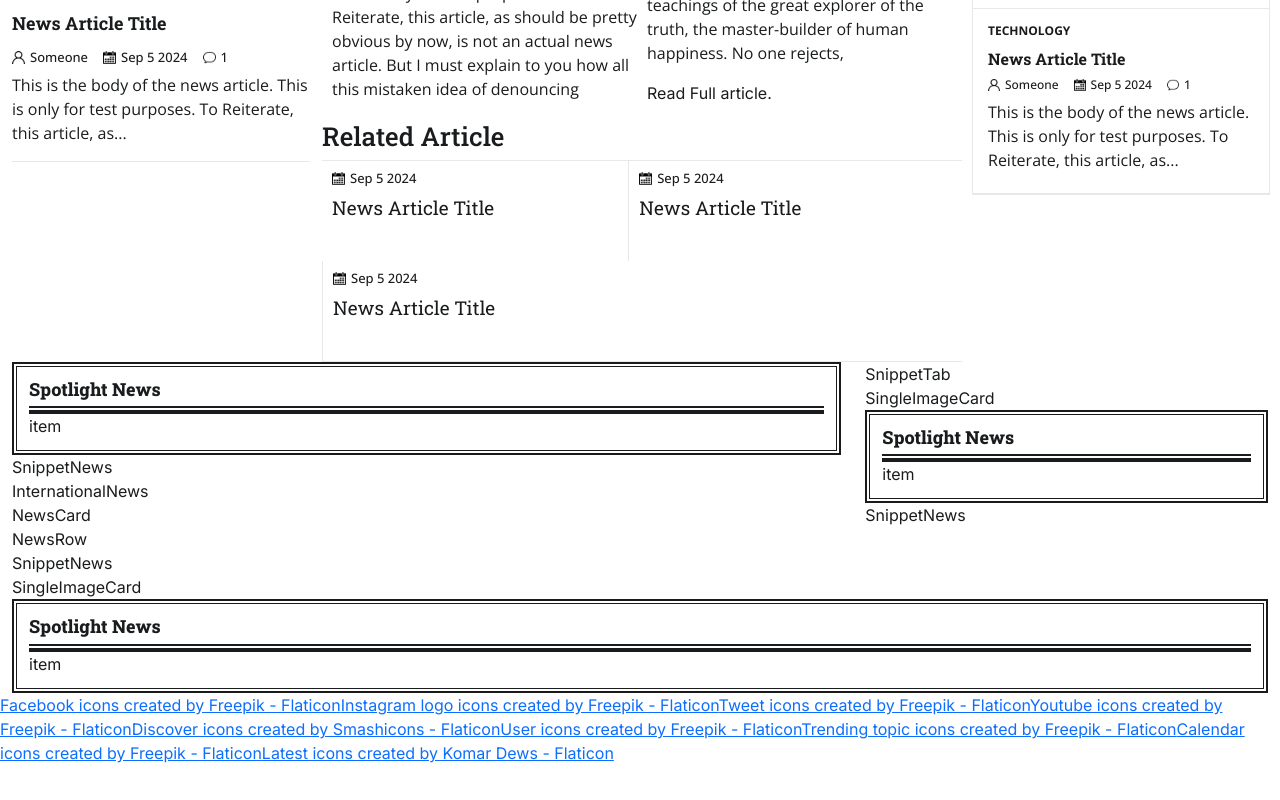
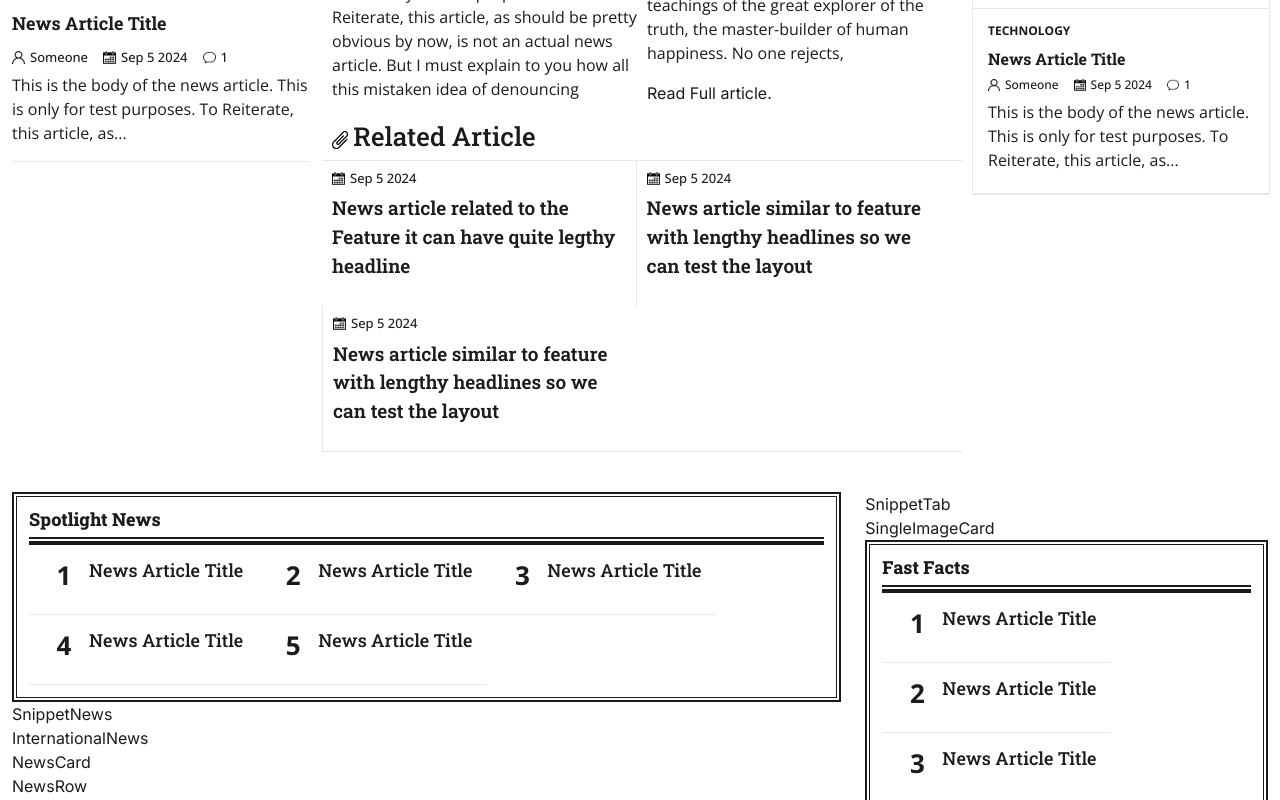
Before and after one commit to srijit1605/communicationWire, a Next.js app in the folder news-wire/: page / in a window 1280 px wide. Shown: the part 1080-1880 px from the top of the page. Before the commit the page ends 1845 px from the top, so only its background shows below. Built offline with nearby package versions, Linux system fonts and the light colour scheme; no server answers.

Commit message:
styling modifications

```diff
--- a/news-wire/app/page.js
+++ b/news-wire/app/page.js
@@ -39,7 +39,7 @@ useEffect(() => {
   return (
     <div className={styles.main}>
       <Container className={styles.heroContainerAlignment}>
-        <Row>
+        <Row className={styles.rowGutter}>
           <Col className={styles.heroLeftHighlights}><LeftHighlights/></Col>
           <Col xs={6} className={styles.heroFeatureSection}>
           <HeroFeature/>
@@ -50,7 +50,7 @@ useEffect(() => {
           </Col>
         </Row>
 
-        <Row>
+        <Row className={styles.rowGutter}>
           <Col sm={12} md={8} >
           <LeftHandWidget/>
           </Col>
@@ -59,7 +59,7 @@ useEffect(() => {
           </Col>
         </Row>
 
-        <Row>
+        <Row className={styles.rowGutter}>
           <Col>
           <BottomWidget/>
           </Col>
--- a/news-wire/app/page.module.css
+++ b/news-wire/app/page.module.css
@@ -24,3 +24,7 @@
   margin: 10px 0 !important;
   padding: 0 10px !important;
 }
+
+.rowGutter {
+  margin-bottom: 40px;
+}
--- a/news-wire/components/BottomWidgets/BottomWidget.jsx
+++ b/news-wire/components/BottomWidgets/BottomWidget.jsx
@@ -4,11 +4,52 @@ import SpotlightNews from '../NewsPreviews/SpotlightNews/SpotlightNews'
 import ImageCard from './ImageCard/ImageCard'
 
 const BottomWidget = () => {
+  const articles = [{
+    title: 'News Article Title',
+    body: 'This is the body of the news article. This is only for test purposes. To Reiterate, this article, as should be pretty obvious by now, is not an actual news article.',
+    author: 'someone',
+    date: 'Sep 5 2024',
+    comments: '1',
+    categories: 'Technology'
+},
+{
+    title: 'News Article Title',
+    body: 'This is the body of the news article. This is only for test purposes. To Reiterate, this article, as should be pretty obvious by now, is not an actual news article.',
+    author: 'someone',
+    date: 'Sep 5 2024',
+    comments: '1',
+    categories: 'Technology'
+},
+{
+    title: 'News Article Title',
+    body: 'This is the body of the news article. This is only for test purposes. To Reiterate, this article, as should be pretty obvious by now, is not an actual news article.',
+    author: 'someone',
+    date: 'Sep 5 2024',
+    comments: '1',
+    categories: 'Technology'
+},
+{
+    title: 'News Article Title',
+    body: 'This is the body of the news article. This is only for test purposes. To Reiterate, this article, as should be pretty obvious by now, is not an actual news article.',
+    author: 'someone',
+    date: 'Sep 5 2024',
+    comments: '1',
+    categories: 'Technology'
+},
+{
+    title: 'News Article Title',
+    body: 'This is the body of the news article. This is only for test purposes. To Reiterate, this article, as should be pretty obvious by now, is not an actual news article.',
+    author: 'someone',
+    date: 'Sep 5 2024',
+    comments: '1',
+    categories: 'Technology'
+}]
+
   return (
     <div>
         <SnippetNews/>
         <ImageCard/>
-        <SpotlightNews/>
+        <SpotlightNews title={'Local News'} articles={articles}/>
     </div>
   )
 }
--- a/news-wire/components/Hero/HeroFeature/FeatureRelated/FeatureRelated.jsx
+++ b/news-wire/components/Hero/HeroFeature/FeatureRelated/FeatureRelated.jsx
@@ -4,7 +4,7 @@ import FeatureRelatedArticle from './FeatureRelatedArticle/FeatureRelatedArticle
 
 const FeatureRelated = () => {
     const articles = [{
-        title: 'News Article Title',
+        title: 'News article related to the Feature it can have quite legthy headline',
         body: 'This is the body of the news article. This is only for test purposes. To Reiterate, this article, as should be pretty obvious by now, is not an actual news article.',
         author: 'someone',
         date: 'Sep 5 2024',
@@ -12,7 +12,7 @@ const FeatureRelated = () => {
         categories: 'Technology'
     },
     {
-        title: 'News Article Title',
+        title: 'News article similar to feature with lengthy headlines so we can test the layout',
         body: 'This is the body of the news article. This is only for test purposes. To Reiterate, this article, as should be pretty obvious by now, is not an actual news article.',
         author: 'someone',
         date: 'Sep 5 2024',
@@ -20,17 +20,21 @@ const FeatureRelated = () => {
         categories: 'Technology'
     },
     {
-        title: 'News Article Title',
+        title: 'News article similar to feature with lengthy headlines so we can test the layout',
         body: 'This is the body of the news article. This is only for test purposes. To Reiterate, this article, as should be pretty obvious by now, is not an actual news article.',
         author: 'someone',
         date: 'Sep 5 2024',
         comments: '1',
         categories: 'Technology'
-    }]
+    },
+]
 
   return (
     <>
-    <h3 className={styles.relatedHeader}>Related Article</h3>
+    <div className={styles.relativeAlignment}>
+        <img src={'/static/img/paperclip.png'} height={18} alt='paperclip' title='paperclip' />
+        <h3 className={styles.relatedHeader}>Related Article</h3>
+    </div>
     <div className={styles.relatedArticleSection}>
         {articles.map((article, key) => <FeatureRelatedArticle article={article} key={key} />)}
     </div>
--- a/news-wire/components/Hero/HeroFeature/FeatureRelated/FeatureRelated.module.css
+++ b/news-wire/components/Hero/HeroFeature/FeatureRelated/FeatureRelated.module.css
@@ -9,3 +9,10 @@
     font-family: 'Roboto Slab';
     font-size: 26px;
 }
+
+.relativeAlignment {
+    display: flex;
+    align-items: center;
+    gap: 5px;
+    margin-left: 10px;
+}
--- a/news-wire/components/Hero/HeroFeature/FeatureRelated/FeatureRelatedArticle/FeatureRelatedArticle.module.css
+++ b/news-wire/components/Hero/HeroFeature/FeatureRelated/FeatureRelatedArticle/FeatureRelatedArticle.module.css
@@ -1,20 +1,19 @@
 .articleItem {
-    min-width: 48%;
+    max-width: 49%;
     min-height: 100px;
     padding: 10px;
+    border-left: 1px solid #e8e8e8;
 }
 
 .articleItem:nth-child(1) {
-    border-right: 1px solid #e8e8e8;
-}
-
-.articleItem:nth-child(3) {
-    border-left: 1px solid #e8e8e8;
+    border-left: 0px solid #e8e8e8;
 }
 
 .articleTitle {
     font-family: 'Roboto Slab';
-    font-size: 19px;
+    font-size: 1.19rem;
+    margin-bottom: 1rem;
+    font-weight: 600;
 }
 
 .detailsAlignment {
--- a/news-wire/components/LeftHandWidgets/LeftHandWidget.jsx
+++ b/news-wire/components/LeftHandWidgets/LeftHandWidget.jsx
@@ -6,9 +6,51 @@ import NewsCard from './NewsCard/NewsCard'
 import NewsRow from './NewsRow/NewsRow'
 
 const LeftHandWidget = () => {
+  const articles = [{
+    title: 'News Article Title',
+    body: 'This is the body of the news article. This is only for test purposes. To Reiterate, this article, as should be pretty obvious by now, is not an actual news article.',
+    author: 'someone',
+    date: 'Sep 5 2024',
+    comments: '1',
+    categories: 'Technology'
+},
+{
+    title: 'News Article Title',
+    body: 'This is the body of the news article. This is only for test purposes. To Reiterate, this article, as should be pretty obvious by now, is not an actual news article.',
+    author: 'someone',
+    date: 'Sep 5 2024',
+    comments: '1',
+    categories: 'Technology'
+},
+{
+    title: 'News Article Title',
+    body: 'This is the body of the news article. This is only for test purposes. To Reiterate, this article, as should be pretty obvious by now, is not an actual news article.',
+    author: 'someone',
+    date: 'Sep 5 2024',
+    comments: '1',
+    categories: 'Technology'
+},
+{
+    title: 'News Article Title',
+    body: 'This is the body of the news article. This is only for test purposes. To Reiterate, this article, as should be pretty obvious by now, is not an actual news article.',
+    author: 'someone',
+    date: 'Sep 5 2024',
+    comments: '1',
+    categories: 'Technology'
+},
+{
+    title: 'News Article Title',
+    body: 'This is the body of the news article. This is only for test purposes. To Reiterate, this article, as should be pretty obvious by now, is not an actual news article.',
+    author: 'someone',
+    date: 'Sep 5 2024',
+    comments: '1',
+    categories: 'Technology'
+}]
+
+
   return (
     <div>
-        <SpotlightNews/>
+        <SpotlightNews title={'Spotlight News'} articles={articles}/>
         <SnippetNews/>
         <InternationalNews/>
         <NewsCard/>
--- a/news-wire/components/NewsPreviews/SpotlightNews/SpotlightNews.jsx
+++ b/news-wire/components/NewsPreviews/SpotlightNews/SpotlightNews.jsx
@@ -1,12 +1,17 @@
 import React from 'react'
 import styles from './SpotlightNews.module.css'
 
-const SpotlightNews = () => {
+const SpotlightNews = ({title='', articles=[]}) => {
   return (
     <div className={styles.spolightBorder}>
       <div className={styles.spolightHeader}>
-      <h3 className={styles.sectionHeader}>Spotlight News</h3>
-      <div>item</div>
+      <h3 className={styles.sectionHeader}>{title}</h3>
+      <div className={styles.newsAlignment}>{articles.map((article, key)=> (
+        <div key={key} className={styles.spotlightNumber}>
+          <h2>{key+1}</h2>
+          <h3>{article.title}</h3>
+        </div>
+      ))}</div>
       </div>
     </div>
   )
--- a/news-wire/components/NewsPreviews/SpotlightNews/SpotlightNews.module.css
+++ b/news-wire/components/NewsPreviews/SpotlightNews/SpotlightNews.module.css
@@ -38,3 +38,28 @@
     content: '';
     border-bottom: 2px solid #191b1d;
 }
+
+.spotlightNumber {
+    display: flex;
+    gap: 5px;
+    padding: 15px;
+    border-bottom: 1px solid #e8e8e8;
+}
+
+.spotlightNumber h2 {
+    font-family: 'Open Sans';
+    font-size: 26px;
+    width: 40px;
+    text-align: center;
+    font-weight: 700;
+}
+
+.spotlightNumber h3 {
+    font-family: 'Roboto Slab';
+    font-size: 18px;
+}
+
+.newsAlignment {
+    display: flex;
+    flex-wrap: wrap;
+}
--- a/news-wire/components/RightHandWidgets/RightHandWidget.jsx
+++ b/news-wire/components/RightHandWidgets/RightHandWidget.jsx
@@ -5,11 +5,53 @@ import ImageSlider from './ImageSlider/ImageSlider'
 import SnippetTab from './SnippetTab/SnippetTab'
 
 const RightHandWidget = () => {
+  const articles = [{
+    title: 'News Article Title',
+    body: 'This is the body of the news article. This is only for test purposes. To Reiterate, this article, as should be pretty obvious by now, is not an actual news article.',
+    author: 'someone',
+    date: 'Sep 5 2024',
+    comments: '1',
+    categories: 'Technology'
+},
+{
+    title: 'News Article Title',
+    body: 'This is the body of the news article. This is only for test purposes. To Reiterate, this article, as should be pretty obvious by now, is not an actual news article.',
+    author: 'someone',
+    date: 'Sep 5 2024',
+    comments: '1',
+    categories: 'Technology'
+},
+{
+    title: 'News Article Title',
+    body: 'This is the body of the news article. This is only for test purposes. To Reiterate, this article, as should be pretty obvious by now, is not an actual news article.',
+    author: 'someone',
+    date: 'Sep 5 2024',
+    comments: '1',
+    categories: 'Technology'
+},
+{
+    title: 'News Article Title',
+    body: 'This is the body of the news article. This is only for test purposes. To Reiterate, this article, as should be pretty obvious by now, is not an actual news article.',
+    author: 'someone',
+    date: 'Sep 5 2024',
+    comments: '1',
+    categories: 'Technology'
+},
+{
+    title: 'News Article Title',
+    body: 'This is the body of the news article. This is only for test purposes. To Reiterate, this article, as should be pretty obvious by now, is not an actual news article.',
+    author: 'someone',
+    date: 'Sep 5 2024',
+    comments: '1',
+    categories: 'Technology'
+}]
+
+
   return (
     <div>
       <SnippetTab/>
       <ImageSlider/>
-      <SpotlightNews/>
+      <SpotlightNews  title={'Fast Facts'} articles={articles}/>
       <SnippetNews/>
     </div>
   )
```
Also changed, not shown: news-wire/public/static/img/paperclip.png (added).
